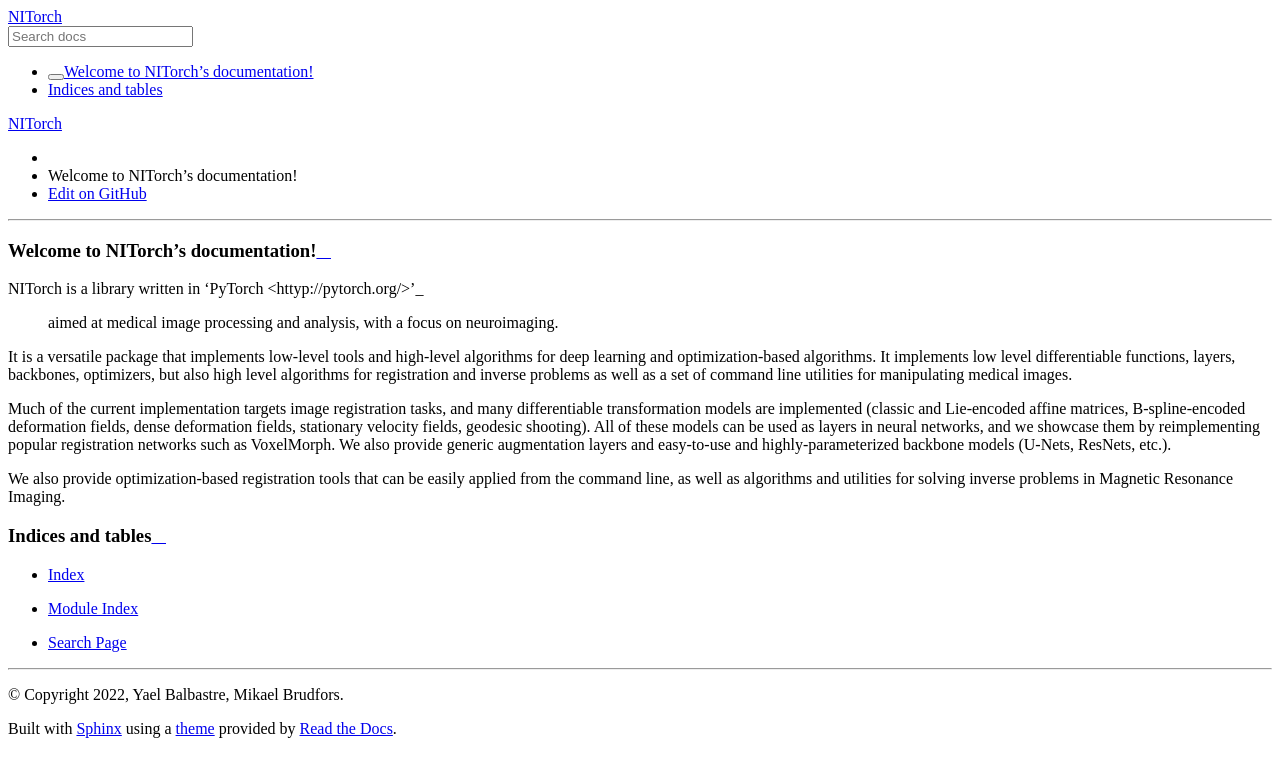
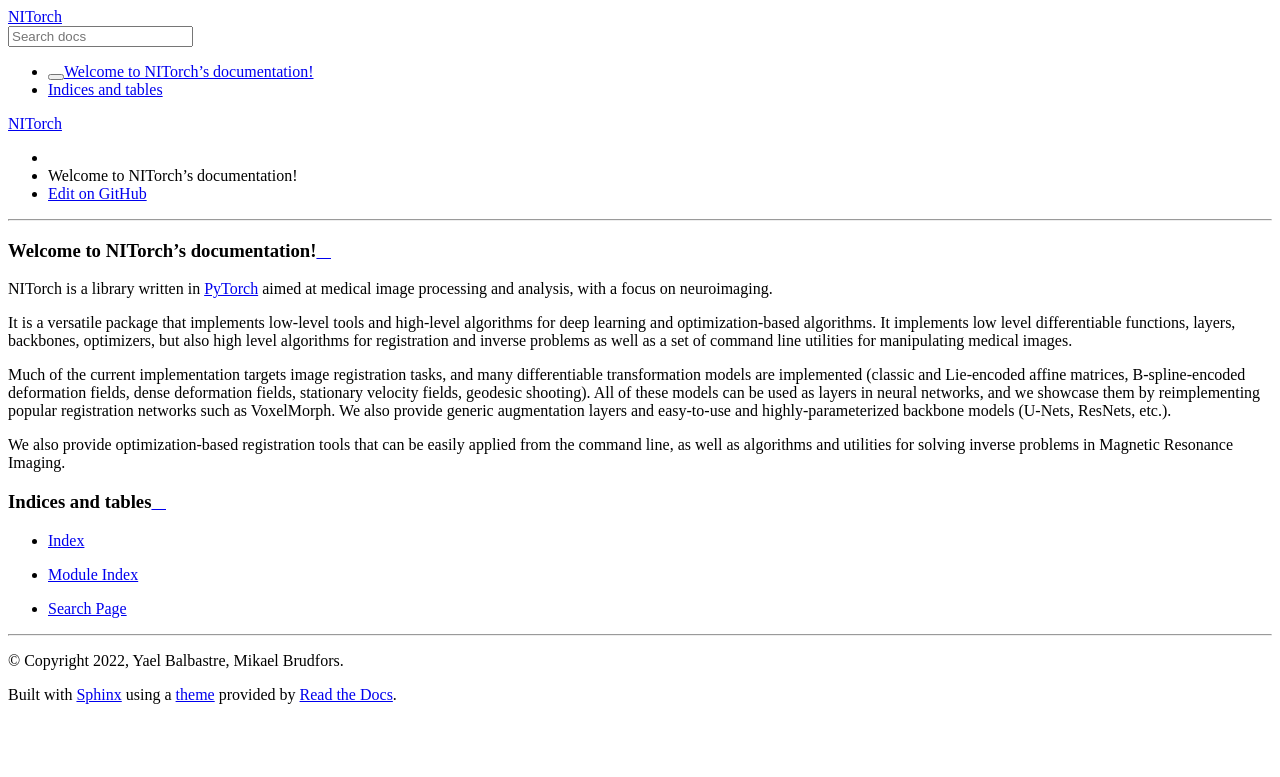
Before and after one commit to balbasty/nitorch, a Sphinx documentation site: the page built from docs/index.rst, in a window 1280 px wide. Shown: the top 777 px of the page. Built offline with Sphinx 7.4.7 and the Read the Docs theme 2.0.0, drawn with Linux system fonts in a browser that asks for light colours; pages that are not in the unit, such as notebooks, are missing from menus; some of the changed lines change nothing that is shown.

Commit message:
Fix index.rst pytorch link

```diff
--- a/docs/conf.py
+++ b/docs/conf.py
@@ -49,7 +49,6 @@ templates_path = ['_templates']
 master_doc = 'index'
 
 # github doc root
-
 github_doc_root = 'https://github.com/balbasty/nitorch/tree/readthedocs/docs/'
 
 # List of patterns, relative to source directory, that match files and
--- a/docs/index.rst
+++ b/docs/index.rst
@@ -9,8 +9,8 @@
 Welcome to NITorch's documentation!
 ===================================
 
-NITorch is a library written in 'PyTorch <httyp://pytorch.org/>'_
- aimed at medical image processing and analysis, with a focus on neuroimaging.
+NITorch is a library written in `PyTorch
+<http://pytorch.org/>`_ aimed at medical image processing and analysis, with a focus on neuroimaging.
 
 It is a versatile package that implements low-level tools and high-level algorithms
 for deep learning and optimization-based algorithms. It implements low level differentiable functions,
```
